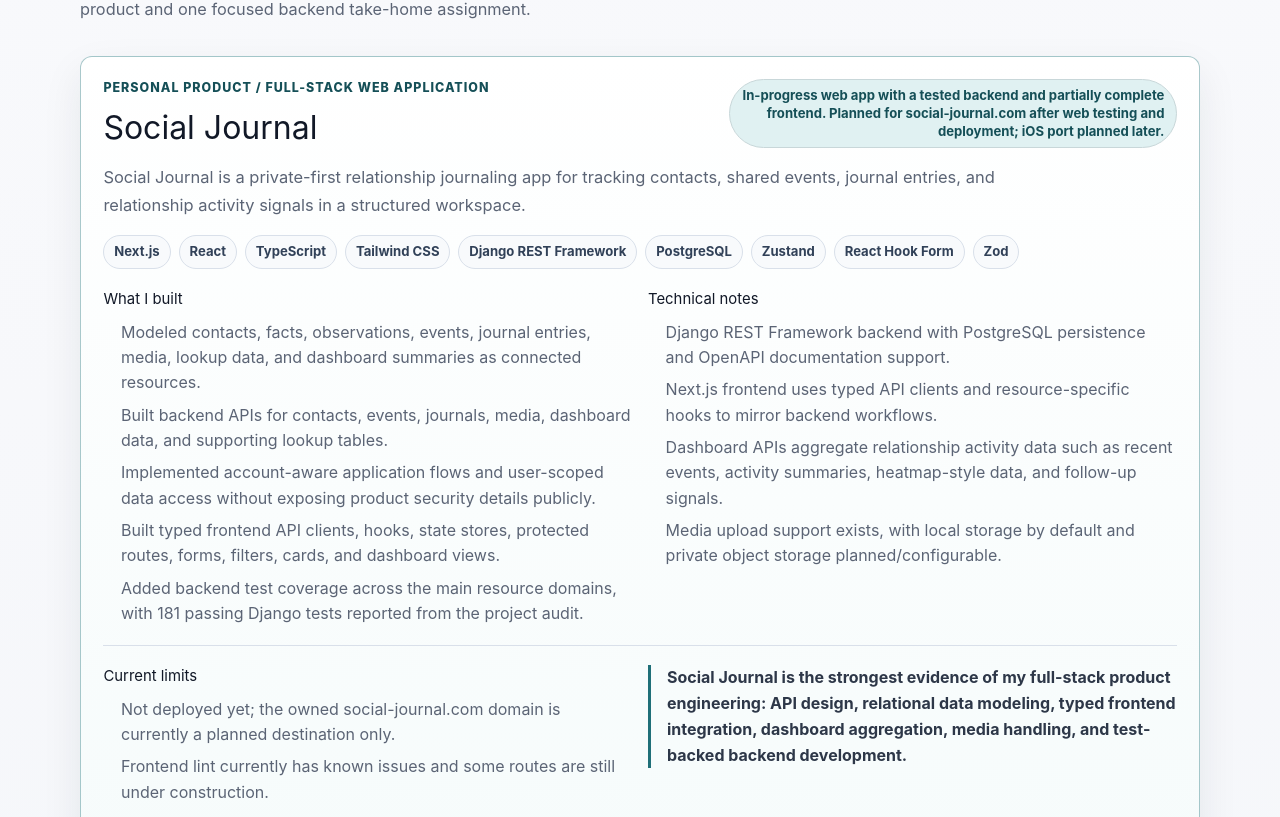
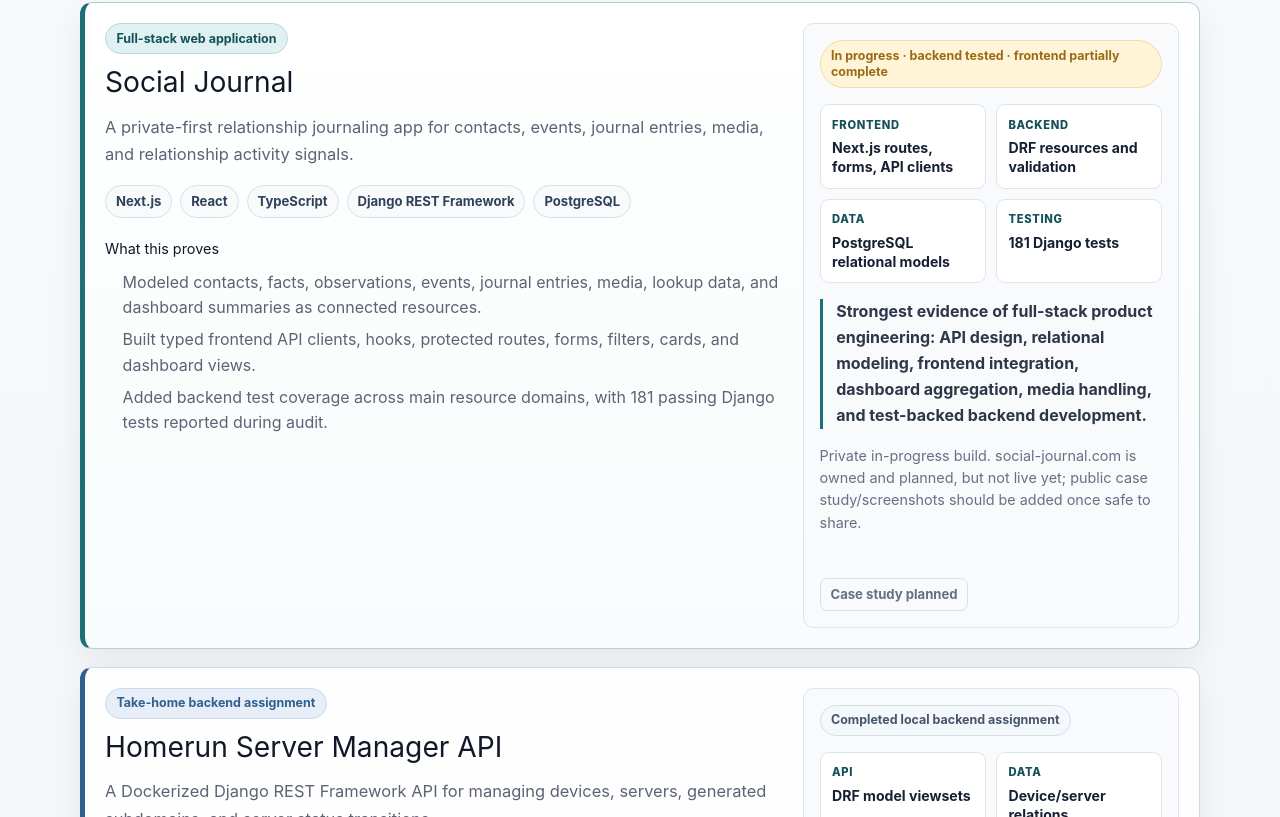
Before and after one commit to gagefulwood/portfolio-website, a Next.js app in the folder gagefulwood.com/: page / in a window 1280 px wide. Shown: the part 1443-2260 px from the top of the page. Built offline with nearby package versions, Linux system fonts and the light colour scheme.

Commit message:
revision

```diff
--- /dev/null
+++ b/gagefulwood.com/src/app/components/badge.tsx
@@ -0,0 +1,8 @@
+type BadgeProps = {
+  children: React.ReactNode;
+  tone?: "teal" | "blue" | "amber" | "slate";
+};
+
+export default function Badge({ children, tone = "teal" }: BadgeProps) {
+  return <span className={`badge badge-${tone}`}>{children}</span>;
+}
--- a/gagefulwood.com/src/app/components/footer.tsx
+++ b/gagefulwood.com/src/app/components/footer.tsx
@@ -1,7 +1,7 @@
 export default function Footer() {
   return (
     <footer className="site-footer">
-      <p>© 2026 Gage Fulwood. Portfolio content is intentionally limited to verified project work.</p>
+      <p>© 2026 Gage Fulwood. Built with Next.js.</p>
     </footer>
   );
 }
--- a/gagefulwood.com/src/app/components/project-card.tsx
+++ b/gagefulwood.com/src/app/components/project-card.tsx
@@ -1,4 +1,6 @@
 import type { Project } from "../data/projects";
+import Badge from "./badge";
+import Tag from "./tag";
 
 type ProjectCardProps = {
   project: Project;
@@ -8,62 +10,57 @@ type ProjectCardProps = {
 export default function ProjectCard({ project, featured = false }: ProjectCardProps) {
   return (
     <article className={`project-card ${featured ? "project-card-featured" : ""}`}>
-      <div className="project-card-header">
-        <div>
-          <p className="project-type">{project.type}</p>
+      <div className="project-card__main">
+        <div className="project-card__title-row">
+          <Badge tone={featured ? "teal" : "blue"}>{project.category}</Badge>
           <h3>{project.title}</h3>
-        </div>
-        <span className="status-badge">{project.status}</span>
         </div>
 
         <p className="project-summary">{project.summary}</p>
 
         <div className="tag-list" aria-label={`${project.title} technology stack`}>
           {project.stack.map((tech) => (
-          <span key={tech}>{tech}</span>
+            <Tag key={tech}>{tech}</Tag>
           ))}
         </div>
 
-      <div className="project-grid">
-        <div>
-          <h4>What I built</h4>
+        <div className="project-card__proof">
+          <h4>What this proves</h4>
           <ul>
-            {project.whatIBuilt.map((item) => (
-              <li key={item}>{item}</li>
-            ))}
-          </ul>
-        </div>
-        <div>
-          <h4>Technical notes</h4>
-          <ul>
-            {project.technicalNotes.map((item) => (
+            {project.proofPoints.map((item) => (
               <li key={item}>{item}</li>
             ))}
           </ul>
         </div>
       </div>
 
-      <div className="project-footnotes">
-        <div>
-          <h4>Current limits</h4>
-          <ul>
-            {project.limitations.map((item) => (
-              <li key={item}>{item}</li>
+      <aside className="project-card__aside">
+        <Badge tone={featured ? "amber" : "slate"}>{project.status}</Badge>
+
+        <div className="evidence-grid">
+          {project.evidence.map((item) => (
+            <div key={item.label}>
+              <span>{item.label}</span>
+              <strong>{item.value}</strong>
+            </div>
           ))}
-          </ul>
-        </div>
-        <p className="takeaway">{project.takeaway}</p>
         </div>
 
-      {project.links.length > 0 && (
+        <p className="takeaway">{project.takeaway}</p>
+        <p className="project-note">{project.note}</p>
+
         <div className="link-row">
-          {project.links.map((link) => (
+          {project.links.length > 0 ? (
+            project.links.map((link) => (
               <a key={link.href} href={link.href} target="_blank" rel="noreferrer">
                 {link.label}
               </a>
-          ))}
+            ))
+          ) : (
+            <span className="link-placeholder">{project.actionLabel}</span>
+          )}
         </div>
-      )}
+      </aside>
     </article>
   );
 }
--- a/gagefulwood.com/src/app/components/projects-section.tsx
+++ b/gagefulwood.com/src/app/components/projects-section.tsx
@@ -6,9 +6,9 @@ export default function ProjectsSection() {
   return (
     <Section
       id="projects"
-      eyebrow="Featured projects"
-      title="Current evidence of software engineering work"
-      description="The old project list has been replaced with work that can be described accurately: one full-stack product and one focused backend take-home assignment."
+      eyebrow="Projects"
+      title="Featured Engineering Work"
+      description="Focused case studies showing full-stack product work, backend API design, relational data modeling, and test-backed implementation."
     >
       <div className="projects-stack">
         {projects.map((project, index) => (
--- /dev/null
+++ b/gagefulwood.com/src/app/components/tag.tsx
@@ -0,0 +1,7 @@
+type TagProps = {
+  children: React.ReactNode;
+};
+
+export default function Tag({ children }: TagProps) {
+  return <span className="tag">{children}</span>;
+}
--- a/gagefulwood.com/src/app/data/projects.ts
+++ b/gagefulwood.com/src/app/data/projects.ts
@@ -3,15 +3,21 @@ export type ProjectLink = {
   href: string;
 };
 
+export type ProjectEvidence = {
+  label: string;
+  value: string;
+};
+
 export type Project = {
   title: string;
-  type: string;
+  category: string;
   status: string;
   stack: string[];
   summary: string;
-  whatIBuilt: string[];
-  technicalNotes: string[];
-  limitations: string[];
+  proofPoints: string[];
+  evidence: ProjectEvidence[];
+  note: string;
+  actionLabel: string;
   takeaway: string;
   links: ProjectLink[];
 };
@@ -19,81 +25,58 @@ export type Project = {
 export const projects: Project[] = [
   {
     title: "Social Journal",
-    type: "Personal product / full-stack web application",
-    status:
-      "In-progress web app with a tested backend and partially complete frontend. Planned for social-journal.com after web testing and deployment; iOS port planned later.",
+    category: "Full-stack web application",
+    status: "In progress · backend tested · frontend partially complete",
     stack: [
       "Next.js",
       "React",
       "TypeScript",
-      "Tailwind CSS",
       "Django REST Framework",
       "PostgreSQL",
-      "Zustand",
-      "React Hook Form",
-      "Zod",
     ],
     summary:
-      "Social Journal is a private-first relationship journaling app for tracking contacts, shared events, journal entries, and relationship activity signals in a structured workspace.",
-    whatIBuilt: [
+      "A private-first relationship journaling app for contacts, events, journal entries, media, and relationship activity signals.",
+    proofPoints: [
       "Modeled contacts, facts, observations, events, journal entries, media, lookup data, and dashboard summaries as connected resources.",
-      "Built backend APIs for contacts, events, journals, media, dashboard data, and supporting lookup tables.",
-      "Implemented account-aware application flows and user-scoped data access without exposing product security details publicly.",
-      "Built typed frontend API clients, hooks, state stores, protected routes, forms, filters, cards, and dashboard views.",
-      "Added backend test coverage across the main resource domains, with 181 passing Django tests reported from the project audit.",
+      "Built typed frontend API clients, hooks, protected routes, forms, filters, cards, and dashboard views.",
+      "Added backend test coverage across main resource domains, with 181 passing Django tests reported during audit.",
     ],
-    technicalNotes: [
-      "Django REST Framework backend with PostgreSQL persistence and OpenAPI documentation support.",
-      "Next.js frontend uses typed API clients and resource-specific hooks to mirror backend workflows.",
-      "Dashboard APIs aggregate relationship activity data such as recent events, activity summaries, heatmap-style data, and follow-up signals.",
-      "Media upload support exists, with local storage by default and private object storage planned/configurable.",
+    evidence: [
+      { label: "Frontend", value: "Next.js routes, forms, API clients" },
+      { label: "Backend", value: "DRF resources and validation" },
+      { label: "Data", value: "PostgreSQL relational models" },
+      { label: "Testing", value: "181 Django tests" },
     ],
-    limitations: [
-      "Not deployed yet; the owned social-journal.com domain is currently a planned destination only.",
-      "Frontend lint currently has known issues and some routes are still under construction.",
-      "No public demo or screenshots are ready yet.",
-      "Not intended to be open source, so public portfolio copy should use screenshots or a case study instead of exposing implementation-sensitive details.",
-    ],
+    note:
+      "Private in-progress build. social-journal.com is owned and planned, but not live yet; public case study/screenshots should be added once safe to share.",
+    actionLabel: "Case study planned",
     takeaway:
-      "Social Journal is the strongest evidence of my full-stack product engineering: API design, relational data modeling, typed frontend integration, dashboard aggregation, media handling, and test-backed backend development.",
+      "Strongest evidence of full-stack product engineering: API design, relational modeling, frontend integration, dashboard aggregation, media handling, and test-backed backend development.",
     links: [],
   },
   {
     title: "Homerun Server Manager API",
-    type: "Take-home interview backend project",
-    status: "Completed local backend assignment; public repository and sharing details still need confirmation.",
-    stack: [
-      "Python",
-      "Django",
-      "Django REST Framework",
-      "PostgreSQL",
-      "Docker",
-      "Docker Compose",
-      "Gunicorn",
-      "drf-spectacular",
+    category: "Take-home backend assignment",
+    status: "Completed local backend assignment",
+    stack: ["Python", "Django", "DRF", "PostgreSQL", "Docker", "Gunicorn"],
+    summary:
+      "A Dockerized Django REST Framework API for managing devices, servers, generated subdomains, and server status transitions.",
+    proofPoints: [
+      "Implemented Device and Server models with a relationship between servers and assigned devices.",
+      "Built DRF endpoints for registration, listing, retrieval, status updates, and validation-heavy workflows.",
+      "Created tests covering endpoints, validation, transitions, subdomain behavior, and device assignment.",
     ],
-    summary:
-      "Homerun Server Manager is a Dockerized Django REST Framework API for managing devices, servers, generated subdomains, and server status transitions.",
-    whatIBuilt: [
-      "Implemented Device and Server models with a relationship between servers and assigned devices.",
-      "Built DRF model viewsets for device registration/listing/status updates and server create/list/retrieve/status updates.",
-      "Added unique subdomain generation from server names, including duplicate handling.",
-      "Implemented server status transition rules and automatic device assignment when starting servers.",
-      "Created Django/DRF tests covering endpoints, validation, transitions, subdomain behavior, and device assignment.",
+    evidence: [
+      { label: "API", value: "DRF model viewsets" },
+      { label: "Data", value: "Device/server relations" },
+      { label: "Infra", value: "Docker Compose + Gunicorn" },
+      { label: "Tests", value: "23 backend tests" },
     ],
-    technicalNotes: [
-      "Assignment scope was a constrained 3-4 hour backend API project with no authentication requirement.",
-      "Docker Compose runs a Django/Gunicorn service with PostgreSQL and persistent database storage.",
-      "Serializers centralize validation for name length, read-only system-managed fields, and allowed transitions.",
-      "The local test file contains 23 Django/DRF tests for the core API behavior.",
-    ],
-    limitations: [
-      "Not a production system or deployed product.",
-      "Authentication was explicitly out of scope for the assignment.",
-      "Docker health check coverage and public repository URL should be confirmed before linking.",
-    ],
+    note:
+      "Not a production system. Public repository and sharing details should be confirmed before linking.",
+    actionLabel: "Repository pending confirmation",
     takeaway:
-      "This project demonstrates my ability to read a backend spec, model stateful API behavior, implement validation-heavy DRF endpoints, containerize services, and cover business logic with tests.",
+      "Demonstrates ability to read a backend spec, model stateful API behavior, implement validation-heavy endpoints, containerize services, and cover business logic with tests.",
     links: [],
   },
 ];
--- a/gagefulwood.com/src/app/data/skills.ts
+++ b/gagefulwood.com/src/app/data/skills.ts
@@ -2,31 +2,36 @@ export type SkillGroup = {
   title: string;
   skills: string[];
   evidence: string;
+  projects: string[];
 };
 
 export const skillGroups: SkillGroup[] = [
   {
     title: "Frontend",
-    skills: ["React", "Next.js", "TypeScript", "Tailwind CSS", "Forms", "State management"],
+    skills: ["React", "Next.js", "TypeScript", "Tailwind CSS"],
     evidence:
       "Used in Social Journal to build typed app routes, protected screens, forms, dashboard views, API clients, hooks, and reusable UI patterns.",
+    projects: ["Social Journal"],
   },
   {
-    title: "Backend",
+    title: "Backend APIs",
     skills: ["Python", "Django", "Django REST Framework", "REST APIs", "Validation", "Testing"],
     evidence:
       "Used across Social Journal and Homerun to model resources, expose API endpoints, enforce workflow rules, and verify behavior with Django tests.",
+    projects: ["Social Journal", "Homerun"],
   },
   {
-    title: "Data",
-    skills: ["PostgreSQL", "Relational modeling", "Django ORM", "Aggregations"],
+    title: "Data Modeling",
+    skills: ["PostgreSQL", "Django ORM", "Relational modeling", "Aggregations"],
     evidence:
       "Used for contact/event/journal relationships in Social Journal and server/device relationships in Homerun.",
+    projects: ["Social Journal", "Homerun"],
   },
   {
-    title: "Tools",
+    title: "Delivery & Tooling",
     skills: ["Git", "Docker", "Docker Compose", "Gunicorn", "OpenAPI docs"],
     evidence:
       "Used to package local backend services, document API behavior, and keep projects runnable for review.",
+    projects: ["Homerun", "Social Journal"],
   },
 ];
--- a/gagefulwood.com/src/app/globals.css
+++ b/gagefulwood.com/src/app/globals.css
@@ -10,8 +10,12 @@
   --accent: #1f6f78;
   --accent-strong: #154f57;
   --accent-soft: #e0f1f2;
+  --blue: #315f8f;
+  --blue-soft: #e7eef7;
+  --amber: #9a6b16;
+  --amber-soft: #fff4d8;
   --ink-soft: #2d3748;
-  --shadow: 0 16px 40px rgba(23, 32, 51, 0.08);
+  --shadow: 0 14px 34px rgba(23, 32, 51, 0.07);
 }
 
 * {
@@ -230,7 +234,7 @@ textarea {
 }
 
 .focus-card,
-.skill-card,
+.skill-evidence-card,
 .project-card,
 .contact-panel,
 .contact-form {
@@ -241,13 +245,13 @@ textarea {
 }
 
 .focus-card,
-.skill-card,
+.skill-evidence-card,
 .contact-panel {
   padding: 1.25rem;
 }
 
 .focus-card h3,
-.skill-card h3,
+.skill-evidence-card h3,
 .contact-panel h3,
 .project-card h3 {
   margin: 0;
@@ -256,7 +260,7 @@ textarea {
 }
 
 .focus-card p,
-.skill-card p,
+.skill-evidence-card p,
 .contact-panel p,
 .project-summary {
   color: var(--muted);
@@ -265,46 +269,78 @@ textarea {
 
 .projects-stack {
   display: grid;
-  gap: 1.25rem;
+  gap: 1.1rem;
 }
 
 .project-card {
-  padding: 1.4rem;
+  display: grid;
+  grid-template-columns: minmax(0, 1.35fr) minmax(18rem, 0.75fr);
+  gap: 1.25rem;
+  overflow: hidden;
+  border-color: #cfd8e4;
+  border-left: 5px solid var(--accent);
+  padding: 1.25rem;
 }
 
 .project-card-featured {
-  border-color: rgba(31, 111, 120, 0.38);
-  background: linear-gradient(180deg, #ffffff 0%, #f5fbfb 100%);
+  border-color: rgba(31, 111, 120, 0.32);
+  border-left-color: var(--accent);
+  background: linear-gradient(180deg, #ffffff 0%, #f8fcfc 100%);
 }
 
-.project-card-header {
+.project-card__main,
+.project-card__aside {
+  min-width: 0;
+}
+
+.project-card__title-row {
   display: grid;
-  grid-template-columns: minmax(0, 1fr);
-  gap: 1rem;
+  gap: 0.75rem;
 }
 
 .project-card h3 {
-  font-size: clamp(1.45rem, 2.5vw, 2rem);
+  font-size: clamp(1.35rem, 2.2vw, 1.9rem);
 }
 
-.status-badge {
+.badge {
   display: inline-flex;
   align-items: center;
   width: fit-content;
   max-width: 100%;
-  border: 1px solid #c8d7d9;
+  border: 1px solid transparent;
   border-radius: 999px;
-  background: var(--accent-soft);
-  color: var(--accent-strong);
-  padding: 0.42rem 0.7rem;
-  font-size: 0.82rem;
+  padding: 0.38rem 0.65rem;
+  font-size: 0.78rem;
   font-weight: 750;
   line-height: 1.35;
 }
 
+.badge-teal {
+  border-color: #b9d6d9;
+  background: var(--accent-soft);
+  color: var(--accent-strong);
+}
+
+.badge-blue {
+  border-color: #c9d7e8;
+  background: var(--blue-soft);
+  color: var(--blue);
+}
+
+.badge-amber {
+  border-color: #f1dba6;
+  background: var(--amber-soft);
+  color: var(--amber);
+}
+
+.badge-slate {
+  border-color: #d6dde7;
+  background: #f4f7fb;
+  color: #475569;
+}
+
 .project-summary {
-  max-width: 900px;
-  margin: 1rem 0 0;
+  margin: 0.85rem 0 0;
   font-size: 1.03rem;
 }
 
@@ -315,7 +351,8 @@ textarea {
   margin-top: 1rem;
 }
 
-.tag-list span {
+.tag,
+.link-placeholder {
   display: inline-flex;
   align-items: center;
   border: 1px solid var(--border);
@@ -327,8 +364,6 @@ textarea {
   font-weight: 700;
 }
 
-.project-grid,
-.project-footnotes,
 .contact-layout {
   display: grid;
   grid-template-columns: repeat(2, minmax(0, 1fr));
@@ -336,10 +371,14 @@ textarea {
   margin-top: 1.2rem;
 }
 
+.project-card__proof {
+  margin-top: 1.25rem;
+}
+
 .project-card h4 {
   margin: 0 0 0.6rem;
   color: #111827;
-  font-size: 0.93rem;
+  font-size: 0.9rem;
 }
 
 .project-card ul {
@@ -351,23 +390,113 @@ textarea {
   line-height: 1.58;
 }
 
-.project-footnotes {
-  align-items: start;
-  border-top: 1px solid var(--border);
-  padding-top: 1.15rem;
+.project-card__aside {
+  display: grid;
+  align-content: start;
+  gap: 1rem;
+  border: 1px solid #dce4ee;
+  border-radius: 0.65rem;
+  background: #f8fafc;
+  padding: 1rem;
+}
+
+.evidence-grid {
+  display: grid;
+  grid-template-columns: repeat(2, minmax(0, 1fr));
+  gap: 0.65rem;
+}
+
+.evidence-grid div {
+  border: 1px solid #dce4ee;
+  border-radius: 0.55rem;
+  background: #ffffff;
+  padding: 0.72rem;
+}
+
+.evidence-grid span {
+  display: block;
+  margin-bottom: 0.28rem;
+  color: var(--accent-strong);
+  font-size: 0.7rem;
+  font-weight: 800;
+  letter-spacing: 0.06em;
+  text-transform: uppercase;
+}
+
+.evidence-grid strong {
+  display: block;
+  color: var(--foreground);
+  font-size: 0.88rem;
+  line-height: 1.35;
 }
 
 .takeaway {
   margin: 0;
   border-left: 3px solid var(--accent);
-  padding-left: 1rem;
+  padding-left: 0.85rem;
   color: var(--ink-soft);
   font-weight: 650;
   line-height: 1.62;
 }
 
-.skill-card p {
-  margin: 1rem 0 0;
+.project-note {
+  margin: 0;
+  color: #667085;
+  font-size: 0.9rem;
+  line-height: 1.55;
+}
+
+.link-placeholder {
+  border-radius: 0.45rem;
+  color: #667085;
+  font-weight: 700;
+}
+
+.skill-evidence-card {
+  position: relative;
+  display: grid;
+  align-content: start;
+  gap: 0.95rem;
+  box-shadow: 0 10px 28px rgba(23, 32, 51, 0.055);
+}
+
+.skill-evidence-card__header {
+  display: flex;
+  align-items: center;
+  gap: 0.7rem;
+}
+
+.skill-icon-marker {
+  width: 0.75rem;
+  height: 0.75rem;
+  border-radius: 999px;
+  background: var(--accent);
+  box-shadow: 0 0 0 0.28rem var(--accent-soft);
+}
+
+.skill-evidence-card__text {
+  margin: 0;
+  color: var(--muted);
+  line-height: 1.65;
+}
+
+.skill-evidence-card__tools {
+  display: flex;
+  flex-wrap: wrap;
+  gap: 0.45rem;
+}
+
+.skill-evidence-card__projects {
+  margin: 0;
+  border-top: 1px solid var(--border);
+  padding-top: 0.8rem;
+  color: #475569;
+  font-size: 0.88rem;
+}
+
+.skill-evidence-card__projects span {
+  color: var(--accent-strong);
+  font-weight: 800;
 }
 
 .contact-form {
@@ -421,14 +550,8 @@ textarea {
 }
 
 @media (min-width: 820px) {
-  .project-card-header {
-    grid-template-columns: minmax(0, 1fr) minmax(16rem, 28rem);
-    align-items: start;
-  }
-
-  .status-badge {
-    justify-self: end;
-    text-align: right;
+  .project-card:nth-child(2) {
+    border-left-color: var(--blue);
   }
 }
 
@@ -438,8 +561,7 @@ textarea {
     grid-template-columns: repeat(2, minmax(0, 1fr));
   }
 
-  .project-grid,
-  .project-footnotes,
+  .project-card,
   .contact-layout {
     grid-template-columns: 1fr;
   }
```
Also changed, not shown: gagefulwood.com/src/app/components/section-header.tsx (added, +19 -0 lines), gagefulwood.com/src/app/components/section.tsx (+3 -5 lines), gagefulwood.com/src/app/components/skill-evidence-card.tsx (added, +29 -0 lines), gagefulwood.com/src/app/components/skills-section.tsx (+4 -11 lines). Lines whose indentation alone changed are shown as unchanged.
